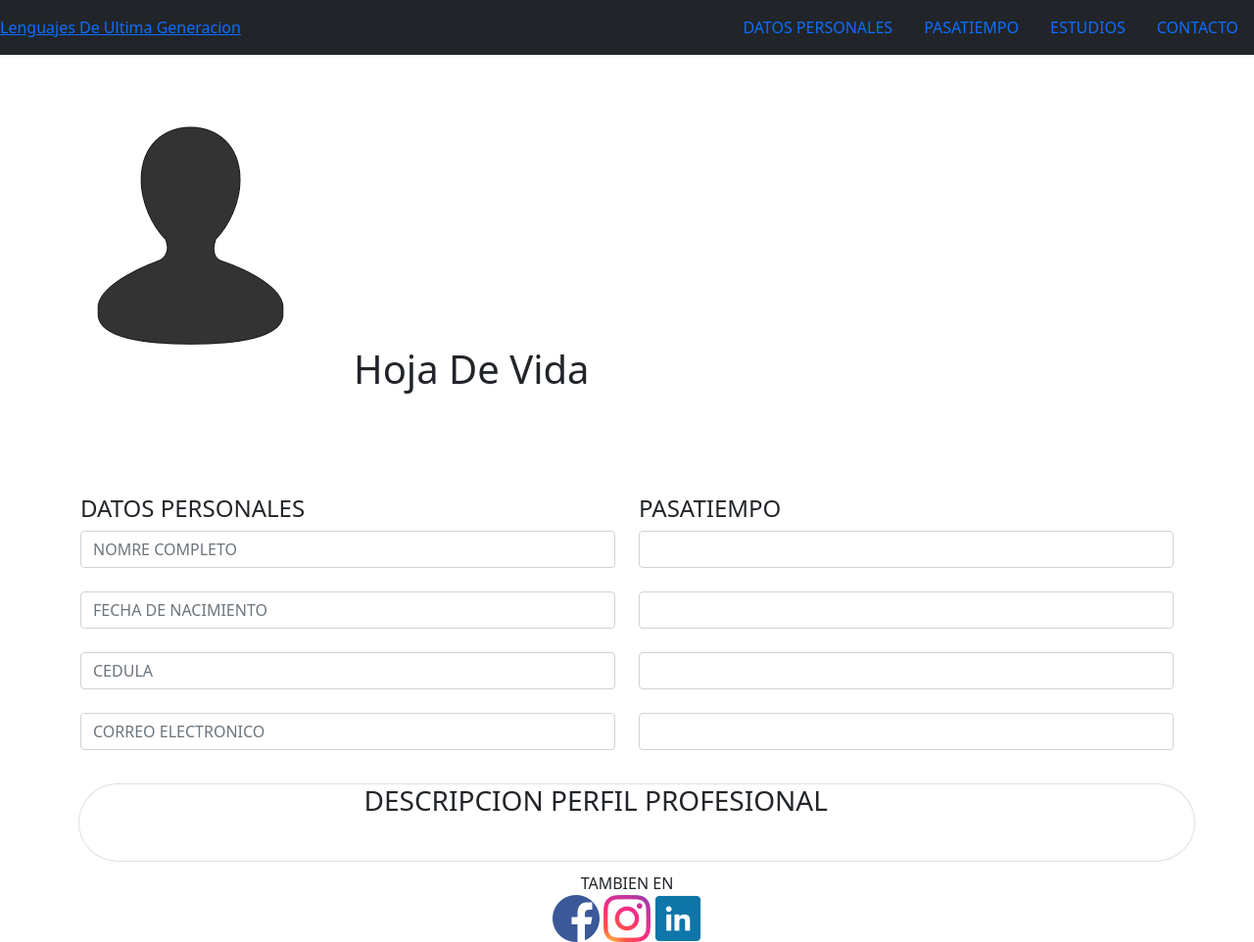
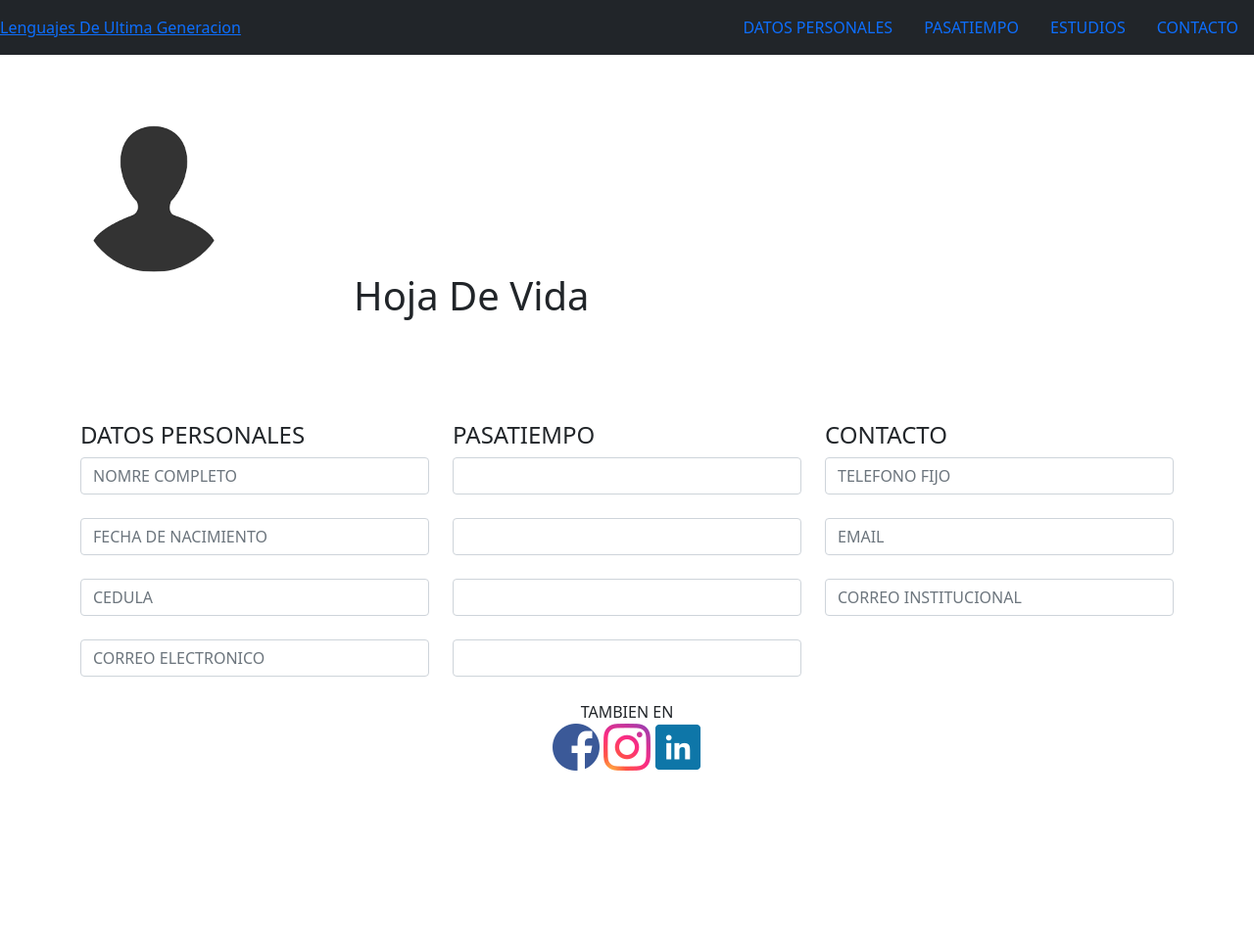
Before and after one commit to joha1012/TallerunoLUG, a plain HTML site: page index.html in a window 1280 px wide. Shown: the whole page at 98% size. After the commit the page ends 800 px from the top, so only its background shows below. Drawn offline with nearby package versions, Linux system fonts and the light colour scheme.

Commit message:
se creo la modificacion del index.html contacto

```diff
--- a/CSS.css
+++ b/CSS.css
@@ -0,0 +1,3 @@
+ .header img {
+     width: 150px;
+ }
--- a/index.html
+++ b/index.html
@@ -9,7 +9,7 @@
     <script src="https://cdn.jsdelivr.net/npm/bootstrap@5.0.2/dist/js/bootstrap.bundle.min.js" integrity="sha384-MrcW6ZMFYlzcLA8Nl+NtUVF0sA7MsXsP1UyJoMp4YLEuNSfAP+JcXn/tWtIaxVXM" crossorigin="anonymous"></script>
     <script src="https://cdn.jsdelivr.net/npm/@popperjs/core@2.9.2/dist/umd/popper.min.js" integrity="sha384-IQsoLXl5PILFhosVNubq5LC7Qb9DXgDA9i+tQ8Zj3iwWAwPtgFTxbJ8NT4GN1R8p" crossorigin="anonymous"></script>
     <script src="https://cdn.jsdelivr.net/npm/bootstrap@5.0.2/dist/js/bootstrap.min.js" integrity="sha384-cVKIPhGWiC2Al4u+LWgxfKTRIcfu0JTxR+EQDz/bgldoEyl4H0zUF0QKbrJ0EcQF" crossorigin="anonymous"></script>
-    <link rel="stylesheet" href="Css.css">
+    <link rel="stylesheet" href="CSS.css">
     <title>
         Hoja de vida
     </title>
@@ -43,10 +43,9 @@
     <br>
     <div class="container">
         <div class="row">
-            <a>
-                <img src="persona.png" alt="icon">
-
-            </a>
+            <DIv>
+                <a></a><img src="persona.png" alt="..." class="rounded-circle" width="150" height="150"></a>
+            </DIv>
 
             <div class="col align-self-center">
                 <div class="col-md offset-md-3">
@@ -76,23 +75,14 @@
                 <input type="nombre" class="form-control" id="exampleFormControlInput1" placeholder=""><br>
             </div>
 
+            <div class="col">
 
+                <h4>CONTACTO</h4>
 
-            <div class="card" style="width: 85rem; height: 5rem; margin: 10px; border-radius: 50px;">
-                <div class="col-md offset-md-3">
-
-                    <h3>DESCRIPCION PERFIL PROFESIONAL </h3>
-                </div>
+                <input type="nombre" class="form-control" id="exampleFormControlInput1" placeholder="TELEFONO FIJO"> <br>
+                <input type="nombre" class="form-control" id="exampleFormControlInput1" placeholder="EMAIL"> <br>
+                <input type="nombre" class="form-control" id="exampleFormControlInput1" placeholder="CORREO INSTITUCIONAL"><br>
             </div>
-        </div>
-
-    </div>
-    </div>
-    </div>
-    </div>
-    <div class="container">
-
-    </div>
 
 </body>
 <footer>
```
